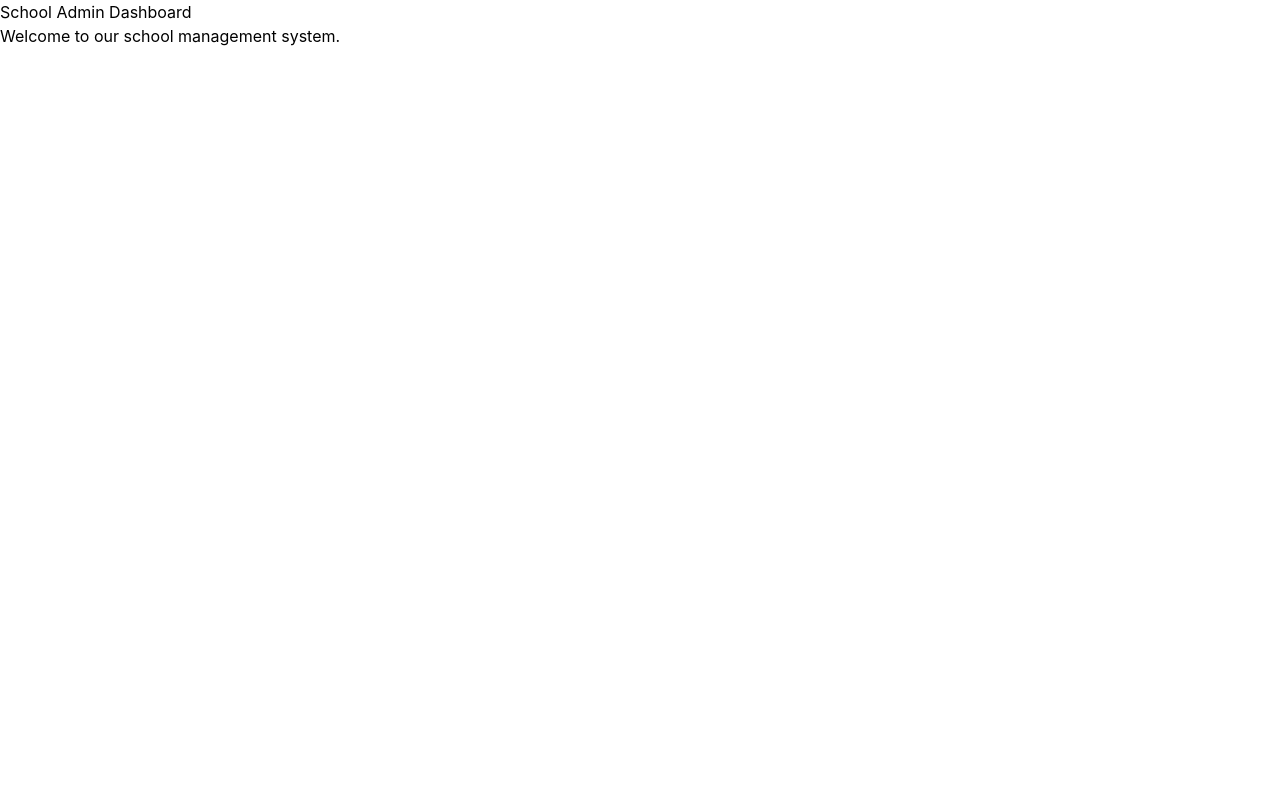
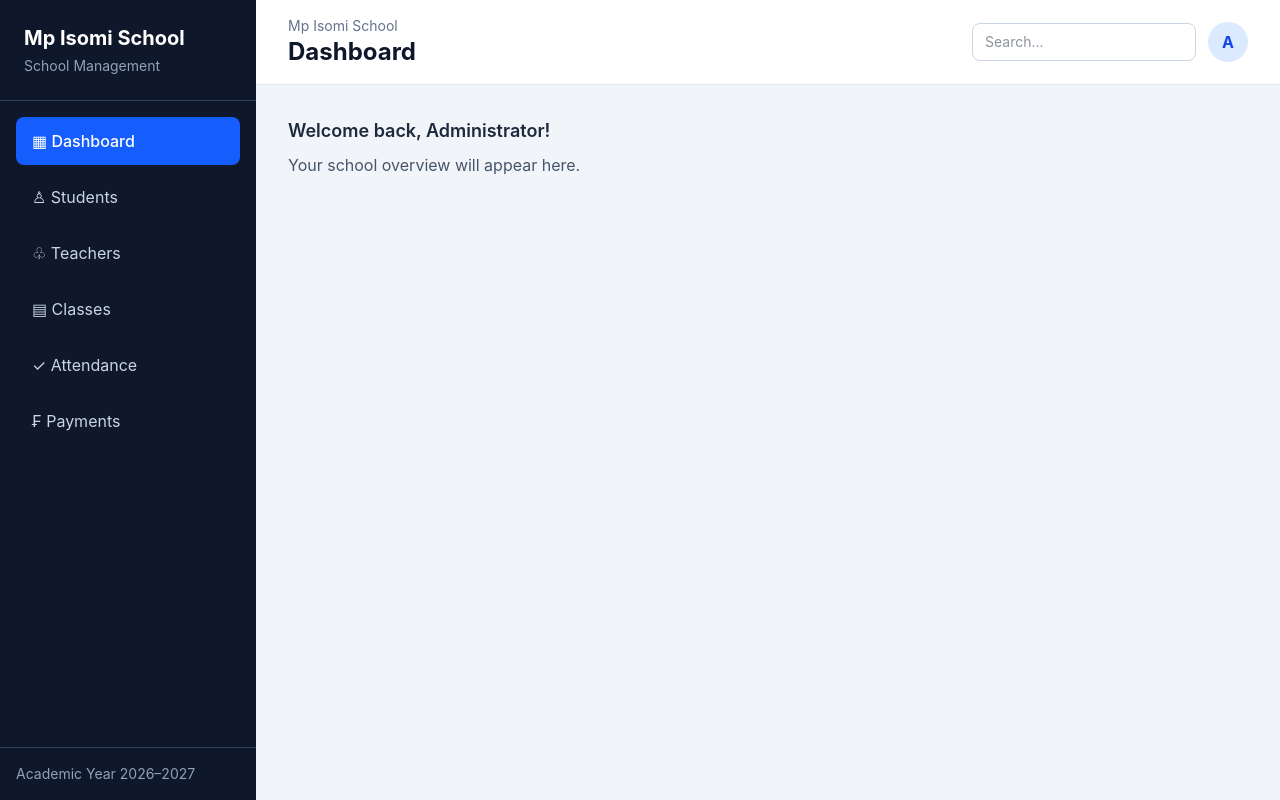
Before and after one commit to Neema2023/week3-tailwind-dashboard, a website built with Vite: page index.html in a window 1280 px wide. Built offline with nearby package versions, Linux system fonts and the light colour scheme.

Commit message:
Build school dashboard sidebar and topbar

```diff
--- a/index.html
+++ b/index.html
@@ -4,12 +4,64 @@
 <head>
     <meta charset="UTF-8">
     <meta name="viewport" content="width=device-width, initial-scale=1.0">
-    <title>School Admin Dashboard</title>
+    <title>Mp Isomi School | Admin Dashboard</title>
 </head>
 
-<body>
-    <h1>School Admin Dashboard</h1>
-    <p>Welcome to our school management system.</p>
+<body class="min-h-screen bg-slate-100 text-slate-800">
+
+    <div class="min-h-screen lg:flex">
+
+        <!-- Sidebar -->
+        <aside class="hidden w-64 shrink-0 bg-slate-900 text-white lg:flex lg:flex-col">
+            <div class="border-b border-slate-700 p-6">
+                <h1 class="text-xl font-bold">Mp Isomi School</h1>
+                <p class="mt-1 text-sm text-slate-400">School Management</p>
+            </div>
+
+            <nav class="flex-1 space-y-2 p-4" aria-label="Main navigation">
+                <a href="#" class="block rounded-lg bg-blue-600 px-4 py-3 font-medium text-white transition hover:bg-blue-500">▦ Dashboard</a>
+                <a href="#" class="block rounded-lg px-4 py-3 text-slate-300 transition hover:bg-slate-800 hover:text-white">♙ Students</a>
+                <a href="#" class="block rounded-lg px-4 py-3 text-slate-300 transition hover:bg-slate-800 hover:text-white">♧ Teachers</a>
+                <a href="#" class="block rounded-lg px-4 py-3 text-slate-300 transition hover:bg-slate-800 hover:text-white">▤ Classes</a>
+                <a href="#" class="block rounded-lg px-4 py-3 text-slate-300 transition hover:bg-slate-800 hover:text-white">✓ Attendance</a>
+                <a href="#" class="block rounded-lg px-4 py-3 text-slate-300 transition hover:bg-slate-800 hover:text-white">₣ Payments</a>
+            </nav>
+
+            <div class="border-t border-slate-700 p-4 text-sm text-slate-400">
+                Academic Year 2026–2027
+            </div>
+        </aside>
+
+        <!-- Main content -->
+        <main class="min-w-0 flex-1">
+
+            <!-- Top bar -->
+            <header class="flex flex-wrap items-center justify-between gap-4 border-b border-slate-200 bg-white px-4 py-4 sm:px-6 lg:px-8">
+                <div>
+                    <p class="text-sm text-slate-500">Mp Isomi School</p>
+                    <h2 class="text-2xl font-bold text-slate-900">Dashboard</h2>
+                </div>
+
+                <div class="flex items-center gap-3">
+                    <label for="dashboard-search" class="sr-only">Search dashboard</label>
+                    <input id="dashboard-search" type="search" placeholder="Search..." class="w-32 rounded-lg border border-slate-300 px-3 py-2 text-sm outline-none transition focus:border-blue-500 focus:ring-2 focus:ring-blue-200 sm:w-56">
+
+                    <div class="flex h-10 w-10 items-center justify-center rounded-full bg-blue-100 font-bold text-blue-700" role="img" aria-label="Administrator avatar">
+                        A
+                    </div>
+                </div>
+            </header>
+
+            <!-- Dashboard content will be added here -->
+            <section class="p-4 sm:p-6 lg:p-8">
+                <h3 class="text-lg font-semibold">Welcome back, Administrator!</h3>
+                <p class="mt-2 text-slate-600">Your school overview will appear here.</p>
+            </section>
+
+        </main>
+    </div>
+
+    <script type="module" src="/src/main.js"></script>
 </body>
 
 </html>
```
